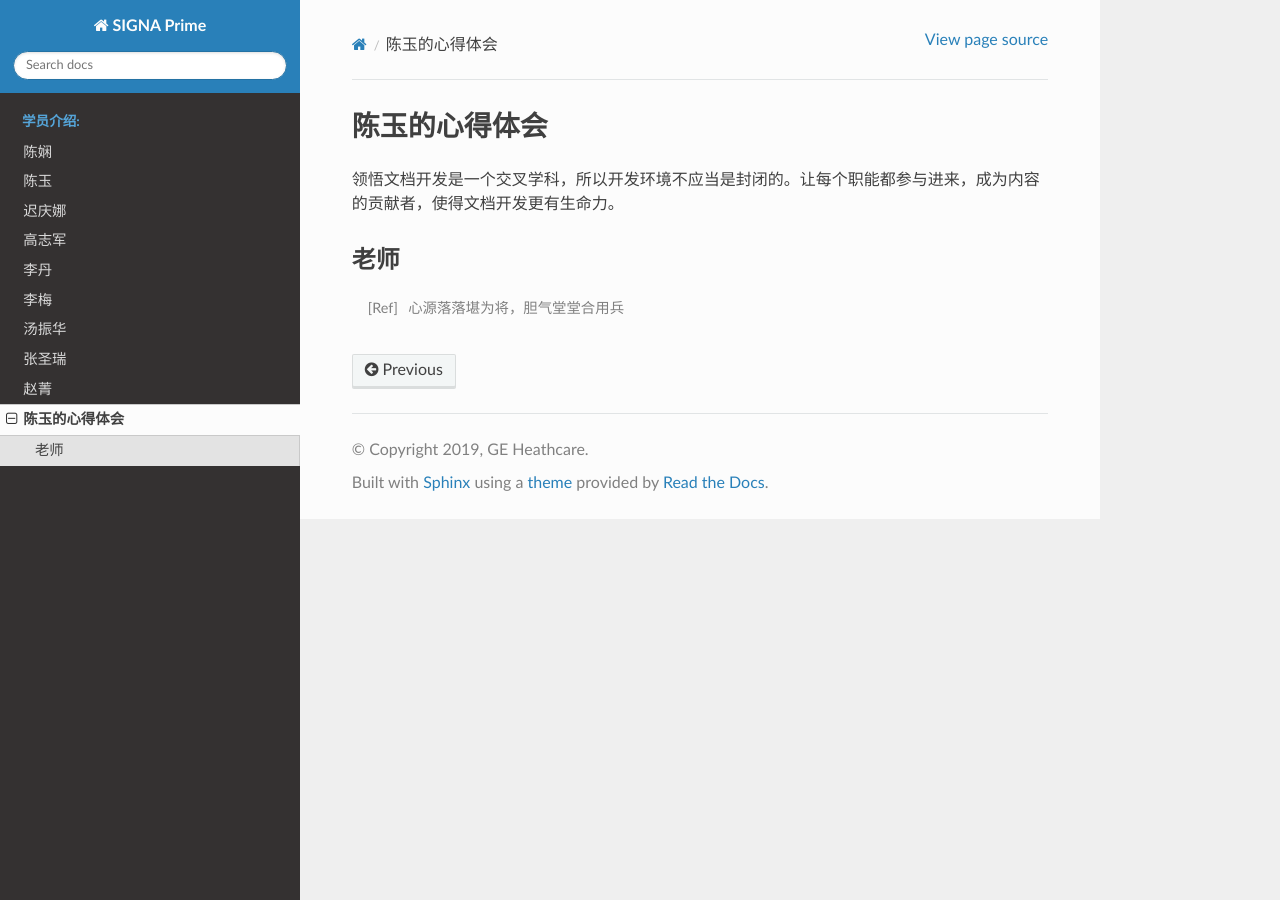
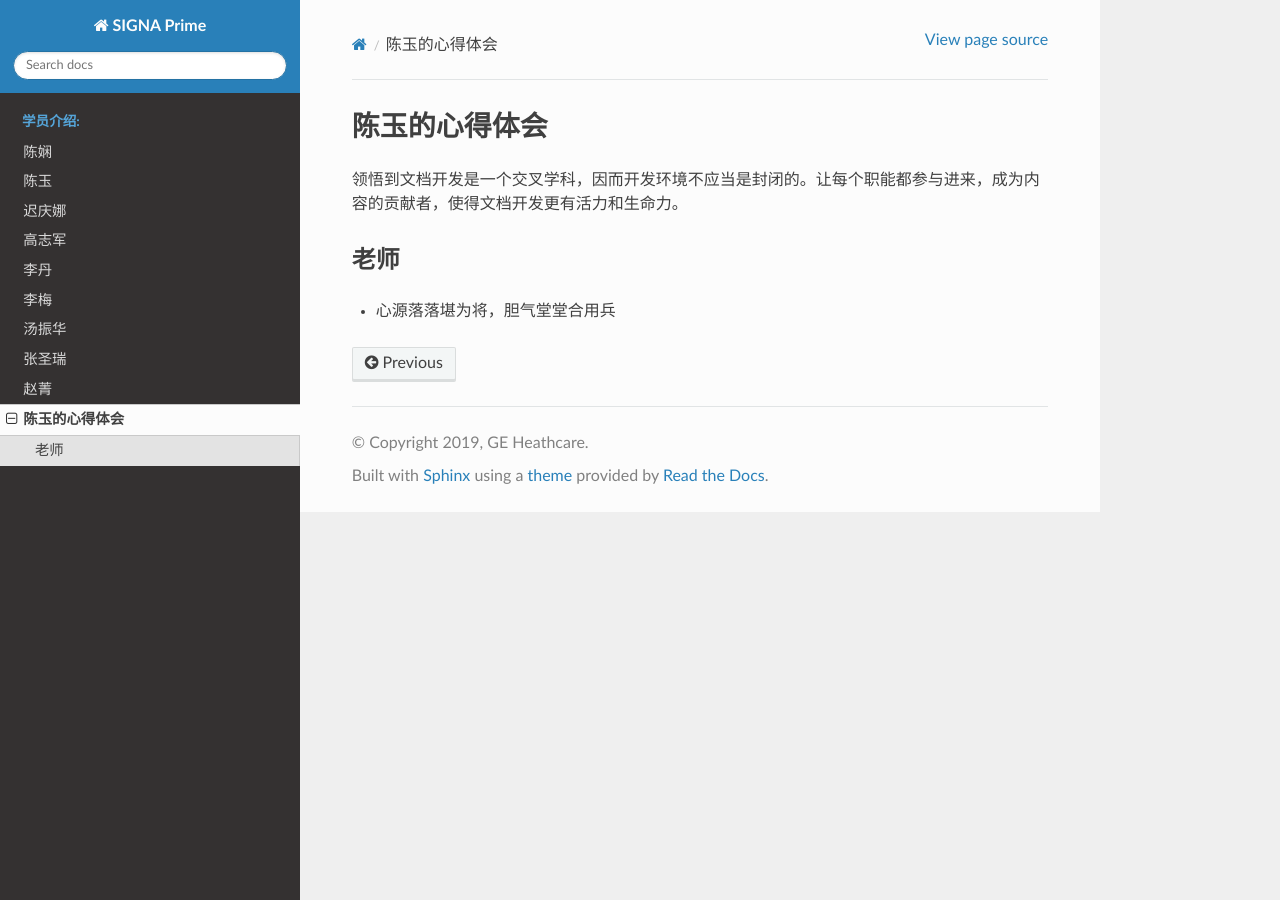
Before and after one commit to chenyuinge/Firsttrial, a Sphinx documentation site: the page built from source/2-Stories/chenyu.rst, in a window 1280 px wide. Built offline with Sphinx 7.4.7 and the Read the Docs theme 2.0.0, drawn with Linux system fonts in a browser that asks for light colours; pages that are not in the unit, such as notebooks, are missing from menus.

Commit message:
Update chenyu.rst

```diff
--- a/source/2-Stories/chenyu.rst
+++ b/source/2-Stories/chenyu.rst
@@ -2,8 +2,8 @@
 陈玉的心得体会
 ======================
 
-领悟文档开发是一个交叉学科，所以开发环境不应当是封闭的。让每个职能都参与进来，成为内容的贡献者，使得文档开发更有生命力。
+领悟到文档开发是一个交叉学科，因而开发环境不应当是封闭的。让每个职能都参与进来，成为内容的贡献者，使得文档开发更有活力和生命力。
 
 老师
 -----------------
-.. [Ref] 心源落落堪为将，胆气堂堂合用兵
+* 心源落落堪为将，胆气堂堂合用兵
```
